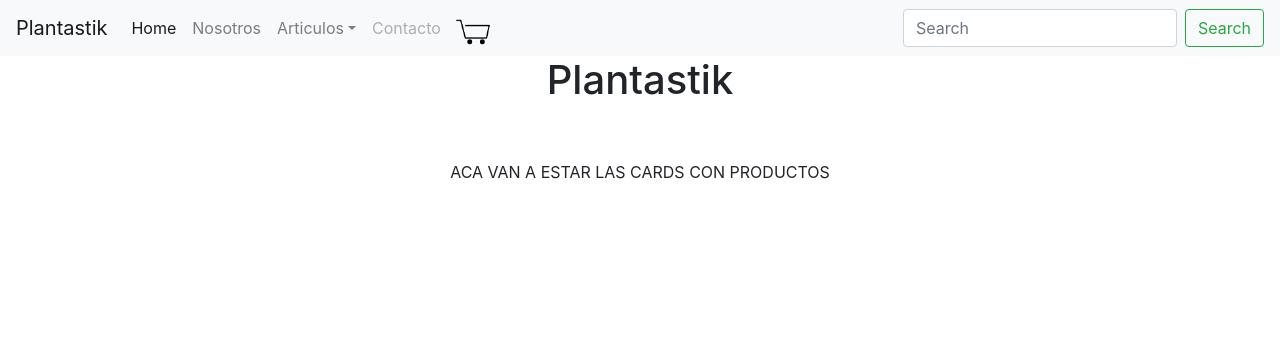
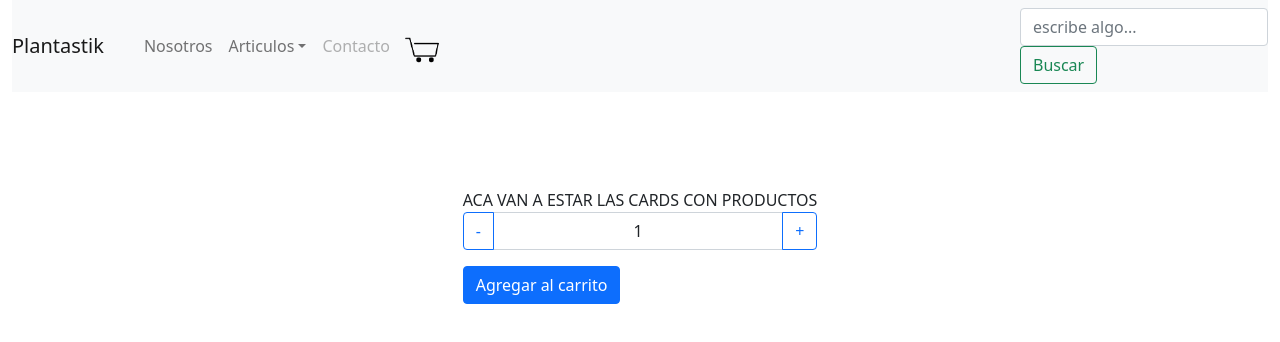
Before and after one commit to Alexzx396/Alex-app, a React (Create React App) app: page / in a window 1280 px wide. Shown: the top 342 px of the page. Built offline with nearby package versions, Linux system fonts and the light colour scheme.

Commit message:
adding botton

```diff
--- a/package.json
+++ b/package.json
@@ -6,7 +6,10 @@
     "@testing-library/jest-dom": "^5.14.1",
     "@testing-library/react": "^11.2.7",
     "@testing-library/user-event": "^12.8.3",
+    "bootstrap": "^5.1.3",
+    "jquery": "^3.6.0",
     "react": "^17.0.2",
+    "react-bootstrap": "^1.6.4",
     "react-dom": "^17.0.2",
     "react-scripts": "4.0.3",
     "web-vitals": "^1.1.2"
--- a/public/index.html
+++ b/public/index.html
@@ -41,12 +41,15 @@
       To create a production bundle, use `npm run build` or `yarn build`.
     -->
 
-   <!-- bootstrap CSS -->
-    <link rel="stylesheet" href="https://maxcdn.bootstrapcdn.com/bootstrap/4.0.0/css/bootstrap.min.css" integrity="sha384-Gn5384xqQ1aoWXA+058RXPxPg6fy4IWvTNh0E263XmFcJlSAwiGgFAW/dAiS6JXm" crossorigin="anonymous">
-  <!-- boostrap js -->
-    <script src="https://code.jquery.com/jquery-3.2.1.slim.min.js" integrity="sha384-KJ3o2DKtIkvYIK3UENzmM7KCkRr/rE9/Qpg6aAZGJwFDMVNA/GpGFF93hXpG5KkN" crossorigin="anonymous"></script>
-    <script src="https://cdnjs.cloudflare.com/ajax/libs/popper.js/1.12.9/umd/popper.min.js" integrity="sha384-ApNbgh9B+Y1QKtv3Rn7W3mgPxhU9K/ScQsAP7hUibX39j7fakFPskvXusvfa0b4Q" crossorigin="anonymous"></script>
-    <script src="https://maxcdn.bootstrapcdn.com/bootstrap/4.0.0/js/bootstrap.min.js" integrity="sha384-JZR6Spejh4U02d8jOt6vLEHfe/JQGiRRSQQxSfFWpi1MquVdAyjUar5+76PVCmYl" crossorigin="anonymous"></script>
+<!-- bootstrap CSS -->
+   <link
+  rel="stylesheet"
+  href="https://cdn.jsdelivr.net/npm/bootstrap@5.1.3/dist/css/bootstrap.min.css"
+  integrity="sha384-1BmE4kWBq78iYhFldvKuhfTAU6auU8tT94WrHftjDbrCEXSU1oBoqyl2QvZ6jIW3"
+  crossorigin="anonymous"
+/>
+
+
 
   </body>
 </html>
--- a/src/App.js
+++ b/src/App.js
@@ -1,22 +1,46 @@
-import './App.css';
-import NavBar from './components/NavBar';
-import ItemListContainer from "./components/containers/ItemListContainer";
+import React from 'react';
+import NavBar from './components/NavBar'
+import ItemListContainer from "./components/containers/ItemListContainer"
+// import SuperForm from "./components/SuperForm";
+// import {SuperButon} from "./components/SuperButton";
+import {Container, Row, Col} from 'react-bootstrap'
+import ItemContainer from './components/containers/ItemContainer';
+
+
 
 function App() {
-
   return (
 
-    <div className="App">
 
+    <Container fluid >
         < NavBar />
+        <Row className="mt-5">
+          <Col className="mt-5 d-flex justify-content-center">
+              <ItemListContainer greeting="ACA VAN A ESTAR LAS CARDS CON PRODUCTOS">
+                <ItemContainer />
+              </ItemListContainer>
+          </Col>
+        </Row>
+      </Container>
 
-              <h1> Plantastik </h1>
-              <br/><br/>
 
-        < ItemListContainer greeting= "ACA VAN A ESTAR LAS CARDS CON PRODUCTOS" />
+        //       <h1>  PLANTASTIK </h1>
 
-    </div>
+        // < ItemListContainer greeting= "ACA VAN A ESTAR LAS CARDS CON PRODUCTOS" />
+
+        // < SuperForm title= 'CLICK' componenteRender={SuperButon}>
+        // <h1> Plantastik </h1>
+
+        // </SuperForm >
+        // {/* <SuperButon /> */}
+
+        // < ItemCount />
+
+
+    // </div>
+
   );
+
 }
 
 export default App;
--- a/src/components/NavBar.jsx
+++ b/src/components/NavBar.jsx
@@ -2,6 +2,7 @@ import React from 'react'
 import "./style.css";
 // import logo from "./components/images/logo-plantastik.jpeg";
 import CartWidget from  './CartWidget';
+import {Col} from 'react-bootstrap';
 
 function NavBar() {
 
@@ -22,7 +23,7 @@ function NavBar() {
   <div class="collapse navbar-collapse" id="navbarSupportedContent">
       <ul class="navbar-nav mr-auto">
         <li class="nav-item active">
-          <a class="nav-link" href="#">Home <span class="sr-only">(current)</span></a>
+          <a class="nav-link" href="#"> <span class="sr-only"></span></a>
           </li>
           <li class="nav-item">
             <a class="nav-link" href="#">Nosotros</a>
@@ -48,10 +49,10 @@ function NavBar() {
 
 
     </ul>
-  <form class="form-inline my-2 my-lg-0">
-      <input class="form-control mr-sm-2" type="search" placeholder="Search" aria-label="Search" />
-      <button class="btn btn-outline-success my-2 my-sm-0" type="submit">Search</button>
-  </form>
+  <Col class="justify-content-end" id="buscador">
+      <input class="form-control mr-sm-2 " type="search" placeholder="escribe algo..." aria-label="Buscar" />
+      <button class="btn btn-outline-success my-2 my-sm-0" type="submit"  > Buscar </button>
+  </Col>
 
 </div>
   </nav>
--- /dev/null
+++ b/src/components/SuperButton.jsx
@@ -0,0 +1,12 @@
+export const SuperButon =({buttonText='Soy Button'}) => {
+    const mostrarEnConsola =()=>{
+        console.log('Hola Camada');
+    }
+
+    console.log('antes del evento')
+    return (
+        <>
+            <button onClick={mostrarEnConsola}>{buttonText}</button>
+        </>
+    )
+}
--- /dev/null
+++ b/src/components/SuperForm.jsx
@@ -0,0 +1,23 @@
+import { Children } from "react";
+
+export const SuperButon =({ButtonText='Soy Buton'}) => {
+    const MostrarEnConsola = () => {
+        console.log ('Hola Camada');
+    }
+    return (
+        <>
+            <button onClick={MostrarEnConsola}>{ButtonText}</button>
+        </>
+    )
+}
+
+export default function SuperForm({title, children, componenteRender}){
+    // console.log(props);
+    return (
+        <>
+            <h1>{title}</h1>
+            {children[0]}
+            {componenteRender({ButtonText: 'SuperFormButon'})}
+        </>
+    )
+}
--- /dev/null
+++ b/src/components/containers/ItemContainer.jsx
@@ -0,0 +1,20 @@
+import React from 'react'
+import ItemCount from './ItemCount'
+import {Card} from 'react-bootstrap';
+
+export default function ItemContainer() {
+    return (
+
+        <Card border="primary" style={{ width: '18rem' }}>
+        <Card.Img variant="top" src="holder.js/100px180" />
+        <Card.Body>
+            <Card.Title> Card Title</Card.Title>
+            <Card.Text>
+                Lorem ipsum dolor sit amet consectetur adipisicing elit. Enim blanditiis est sit omnis ipsa, vitae,
+                eveniet eum laborum aut magni rem libero pariatur assumenda deserunt unde minima! Laborum, quasi numquam?
+            </Card.Text>
+            <ItemCount stock={8} initial={1} />
+        </Card.Body>
+        </Card>
+    )
+};
--- /dev/null
+++ b/src/components/containers/ItemCount.jsx
@@ -0,0 +1,38 @@
+import React, {useState} from 'react'
+import {Button, InputGroup, FormControl} from 'react-bootstrap';
+
+export default function ItemCount({stock, initial, onAdd}) {
+   const [contador, setContador] = useState(initial);
+
+
+   const disminuirClick = () => {
+       contador > 1
+       ? setContador(contador -1)
+       : alert("NO PUEDE ELEGUIR MENOR QUE 1");
+   };
+
+   const aumentarClick=() => {
+        contador < parseInt(stock)
+       ? setContador(contador +1)
+       : alert('El STOCK DE PRODUCTOS ES ${stock}');
+   };
+
+    return (
+        <div>
+            <InputGroup className="mb-3">
+                <Button variant="outline-primary" onClick={disminuirClick} disabled={contador >1 }>
+                -
+                </Button>
+                <FormControl
+                className="text-center"
+                aria-label ="Example text whit two button addons "
+                value={contador} />
+                <Button variant="outline-primary" onClick={aumentarClick}>
+                +
+                </Button>
+            </InputGroup>
+            <Button variant="primary" onClick={() => onAdd(contador)} >Agregar al carrito </Button>
+        </div>
+
+    )
+}
--- a/src/components/containers/ItemListContainer.jsx
+++ b/src/components/containers/ItemListContainer.jsx
@@ -1,6 +1,14 @@
+import React from 'react'
+import ItemCount from './ItemCount';
 
-function ItemListContainer({ greeting }) {
-    return <p> {greeting} </p>;
+export default function ItemListContainer({ greeting }) {
+    const handleClick=(total) => {
+        alert(`la cantidad agregada es ${total}`);
 }
-
-export default ItemListContainer
+    return (
+        <div>
+            {greeting}
+            <ItemCount stock={8} initial={1} onAdd={handleClick} />
+        </div>
+    )
+};
--- a/src/components/style.css
+++ b/src/components/style.css
@@ -80,3 +80,8 @@ body {
     width: 3rem;
     padding-top: 0.5rem;
 }
+
+
+#buscador{
+    margin-left: 50%;
+}
--- a/src/index.js
+++ b/src/index.js
@@ -3,4 +3,5 @@ import ReactDOM from 'react-dom';
 import './index.css';
 import App from './App';
 
+
 ReactDOM.render( <App />, document.getElementById('root') );
```
Also changed, not shown: 1 other file (tests, documents, lock files or other folders).
